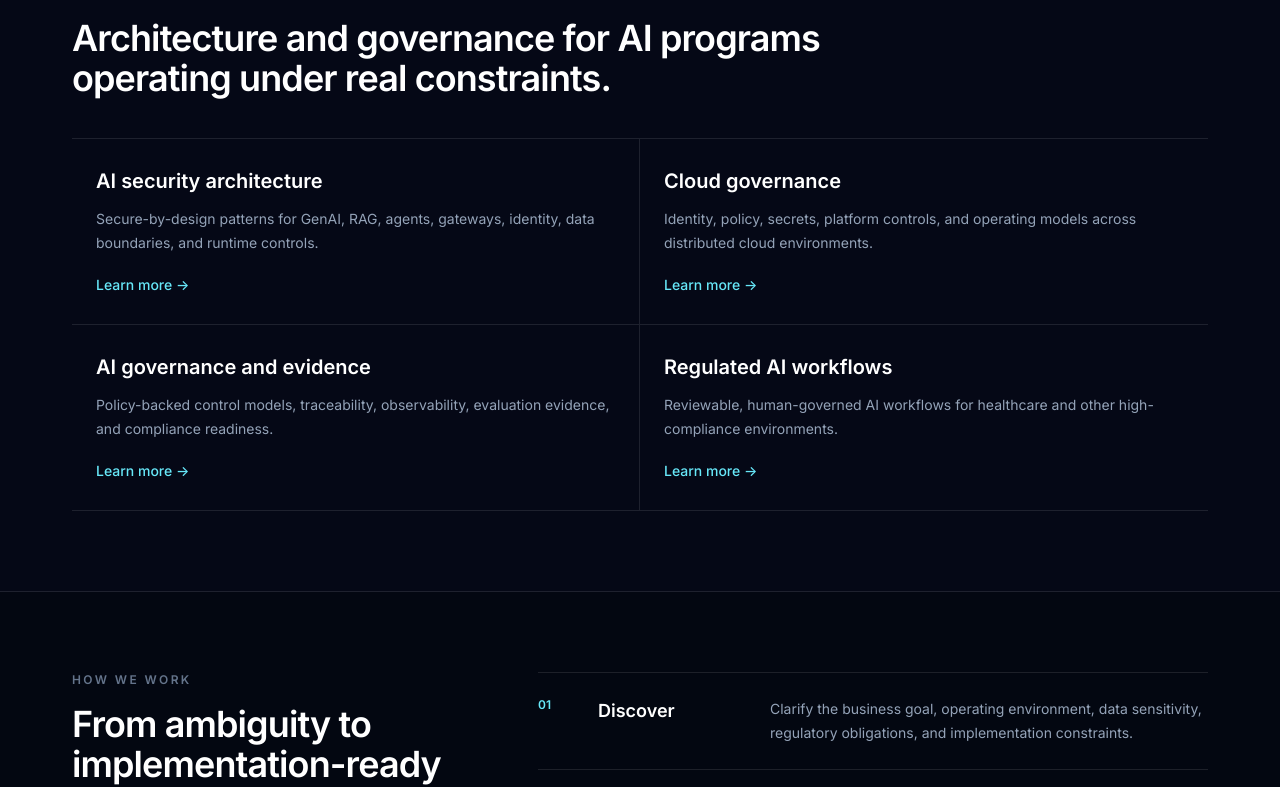
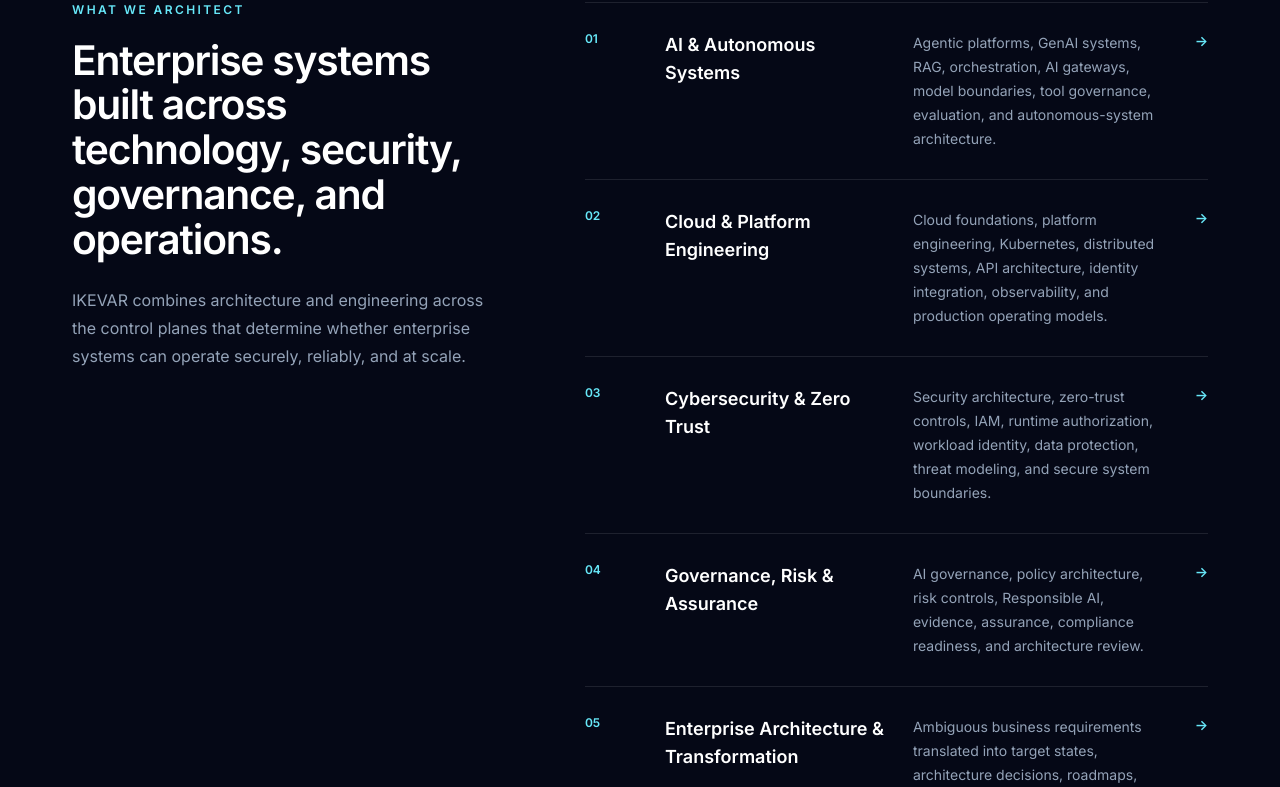
Before and after one commit to S3curethecloud/stc-marketing-site, a Next.js app: page / in a window 1280 px wide. Shown: the part 935-1722 px from the top of the page. Built offline with nearby package versions, Linux system fonts and the light colour scheme.

Commit message:
brand: establish IKEVAR enterprise capability architecture

```diff
--- a/app/page.tsx
+++ b/app/page.tsx
@@ -3,26 +3,41 @@
 import { siteConfig } from "@/content/site";
 import { insightArticles } from "@/content/insights";
 
-const focusAreas = [
+const capabilityAreas = [
   {
-    title: "AI security architecture",
-    body: "Secure-by-design patterns for GenAI, RAG, agents, gateways, identity, data boundaries, and runtime controls.",
+    number: "01",
+    title: "AI & Autonomous Systems",
+    body:
+      "Agentic platforms, GenAI systems, RAG, orchestration, AI gateways, model boundaries, tool governance, evaluation, and autonomous-system architecture.",
     href: "/services#ai-security-architecture",
   },
   {
-    title: "Cloud governance",
-    body: "Identity, policy, secrets, platform controls, and operating models across distributed cloud environments.",
+    number: "02",
+    title: "Cloud & Platform Engineering",
+    body:
+      "Cloud foundations, platform engineering, Kubernetes, distributed systems, API architecture, identity integration, observability, and production operating models.",
     href: "/services#cloud-governance",
   },
   {
-    title: "AI governance and evidence",
-    body: "Policy-backed control models, traceability, observability, evaluation evidence, and compliance readiness.",
+    number: "03",
+    title: "Cybersecurity & Zero Trust",
+    body:
+      "Security architecture, zero-trust controls, IAM, runtime authorization, workload identity, data protection, threat modeling, and secure system boundaries.",
+    href: "/security",
+  },
+  {
+    number: "04",
+    title: "Governance, Risk & Assurance",
+    body:
+      "AI governance, policy architecture, risk controls, Responsible AI, evidence, assurance, compliance readiness, and architecture review.",
     href: "/services#governance-compliance",
   },
   {
-    title: "Regulated AI workflows",
-    body: "Reviewable, human-governed AI workflows for healthcare and other high-compliance environments.",
-    href: "/services#regulated-ai",
+    number: "05",
+    title: "Enterprise Architecture & Transformation",
+    body:
+      "Ambiguous business requirements translated into target states, architecture decisions, roadmaps, ADRs, operating models, and implementation-ready designs.",
+    href: "/architecture",
   },
 ] as const;
 
@@ -132,19 +147,53 @@
       </section>
 
       <section className="border-b border-white/10 bg-[#050816]">
-        <Container className="py-14 sm:py-16 lg:py-20">
-          <div className="max-w-3xl">
-            <p className="text-xs font-semibold uppercase tracking-[0.2em] text-slate-500">What we solve</p>
-            <h2 className="mt-4 text-3xl font-semibold tracking-[-0.025em] text-white sm:text-4xl">Architecture and governance for AI programs operating under real constraints.</h2>
-          </div>
-          <div className="mt-10 grid border-t border-white/10 md:grid-cols-2">
-            {focusAreas.map((area, index) => (
-              <Link key={area.title} href={area.href} className={`group border-b border-white/10 py-7 md:px-6 ${index % 2 === 0 ? "md:border-r" : ""}`}>
-                <h3 className="text-xl font-semibold text-white group-hover:text-cyan-200">{area.title}</h3>
-                <p className="mt-3 max-w-xl text-sm leading-6 text-slate-400">{area.body}</p>
-                <span className="mt-5 inline-flex text-sm font-medium text-cyan-300">Learn more -&gt;</span>
-              </Link>
-            ))}
+        <Container className="py-16 sm:py-20 lg:py-24">
+          <div className="grid gap-10 lg:grid-cols-[0.82fr_1.18fr] lg:gap-20">
+            <div>
+              <p className="text-xs font-semibold uppercase tracking-[0.2em] text-cyan-300">
+                What we architect
+              </p>
+
+              <h2 className="mt-5 max-w-xl text-3xl font-semibold tracking-[-0.03em] text-white sm:text-4xl lg:text-[2.55rem] lg:leading-[1.1]">
+                Enterprise systems built across technology, security,
+                governance, and operations.
+              </h2>
+
+              <p className="mt-6 max-w-lg text-base leading-7 text-slate-400">
+                IKEVAR combines architecture and engineering across the
+                control planes that determine whether enterprise systems
+                can operate securely, reliably, and at scale.
+              </p>
+            </div>
+
+            <div className="border-t border-white/10">
+              {capabilityAreas.map((area) => (
+                <Link
+                  key={area.number}
+                  href={area.href}
+                  className="group grid gap-4 border-b border-white/10 py-7 sm:grid-cols-[3.5rem_14rem_1fr_auto] sm:items-start sm:gap-6"
+                >
+                  <span className="text-xs font-semibold text-cyan-300">
+                    {area.number}
+                  </span>
+
+                  <h3 className="text-lg font-semibold text-white transition-colors group-hover:text-cyan-200">
+                    {area.title}
+                  </h3>
+
+                  <p className="max-w-2xl text-sm leading-6 text-slate-400">
+                    {area.body}
+                  </p>
+
+                  <span
+                    className="text-sm font-semibold text-cyan-300 transition-transform group-hover:translate-x-1"
+                    aria-hidden="true"
+                  >
+                    -&gt;
+                  </span>
+                </Link>
+              ))}
+            </div>
           </div>
         </Container>
       </section>
```
